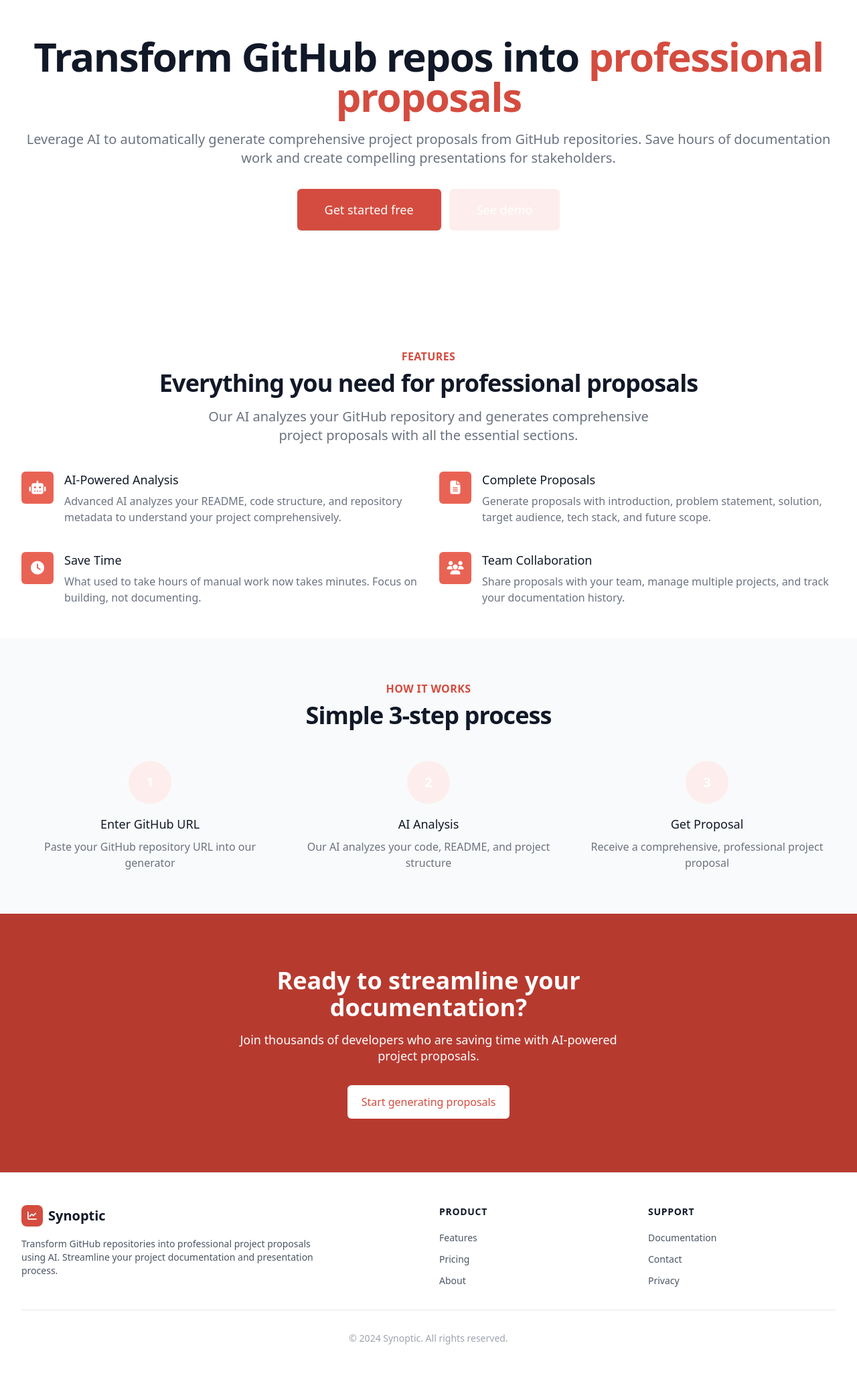
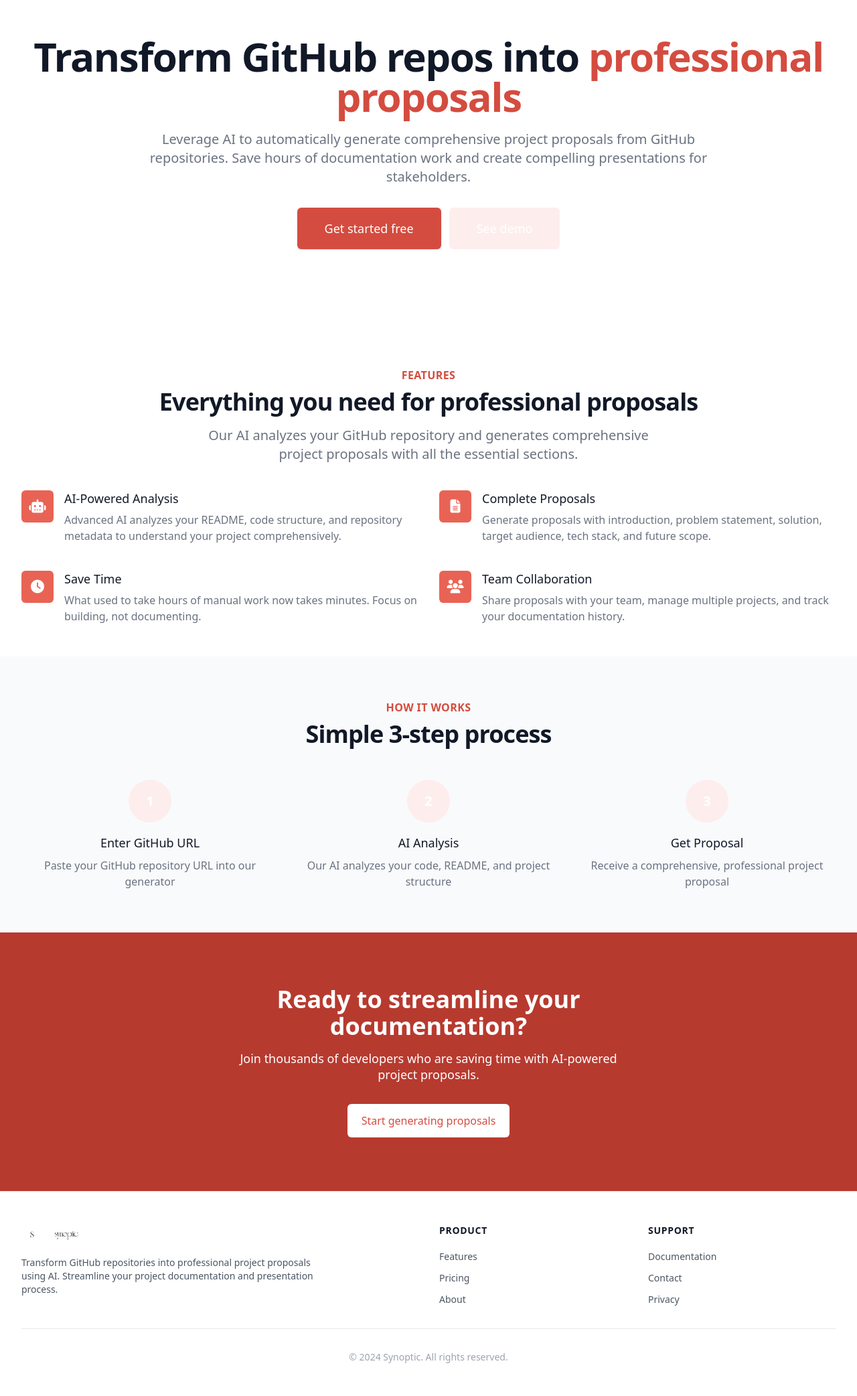
Before and after one commit to ctoriola/synoptic-webapp, a Flask app: page / in a window 1280 px wide. Shown: the part 155-2239 px from the top of the page at 67% size. Before the commit the page ends 2162 px from the top, so only its background shows below. Run offline with Flask 3, Linux system fonts and the light colour scheme; some libraries are stand-ins or nearby versions.

Commit message:
logo to footer + desription width + primary color

```diff
--- a/templates/auth/login.html
+++ b/templates/auth/login.html
@@ -7,7 +7,7 @@
     <div class="max-w-md w-full space-y-8">
         <div>
             <div class="mx-auto flex justify-center">
-                <img src="{{ url_for('static', filename='synoptic-icon.png') }}" alt="Synoptic" class="h-30 w-30">
+                <img style="margin-bottom: -7rem;margin-top: -7rem;" src="{{ url_for('static', filename='synoptic-icon.png') }}" alt="Synoptic" class="h-30 w-30">
             </div>
             <h2 class="mt-6 text-center text-3xl font-extrabold text-gray-900">
                 Sign in to your account
--- a/templates/base.html
+++ b/templates/base.html
@@ -166,10 +166,8 @@
             <div class="grid grid-cols-1 md:grid-cols-4 gap-8">
                 <div class="col-span-1 md:col-span-2">
                     <div class="flex items-center space-x-2 mb-4">
-                        <div class="w-8 h-8 bg-primary-600 rounded-lg flex items-center justify-center">
-                            <i class="fas fa-chart-line text-white text-sm"></i>
-                        </div>
-                        <span class="text-xl font-bold text-gray-900">Synoptic</span>
+                        <img src="{{ url_for('static', filename='synoptic-icon.png') }}" alt="Synoptic" class="w-8 h-8">
+                        <img src="{{ url_for('static', filename='synoptic-dark.png') }}" alt="Synoptic" class="h-6">
                     </div>
                     <p class="text-gray-600 text-sm max-w-md">
                         Transform GitHub repositories into professional project proposals using AI.
--- a/templates/landing.html
+++ b/templates/landing.html
@@ -13,7 +13,7 @@
                         <span class="block xl:inline">Transform GitHub repos into</span>
                         <span class="block text-primary-600 xl:inline">professional proposals</span>
                     </h1>
-                    <p class="mt-3 text-base text-gray-500 sm:mt-5 sm:text-lg md:mt-5 md:text-xl">
+                    <p class="mt-3 text-base text-gray-500 sm:mt-5 sm:text-lg md:mt-5 md:text-xl max-w-4xl mx-auto">
                         Leverage AI to automatically generate comprehensive project proposals from GitHub repositories.
                         Save hours of documentation work and create compelling presentations for stakeholders.
                     </p>
```
